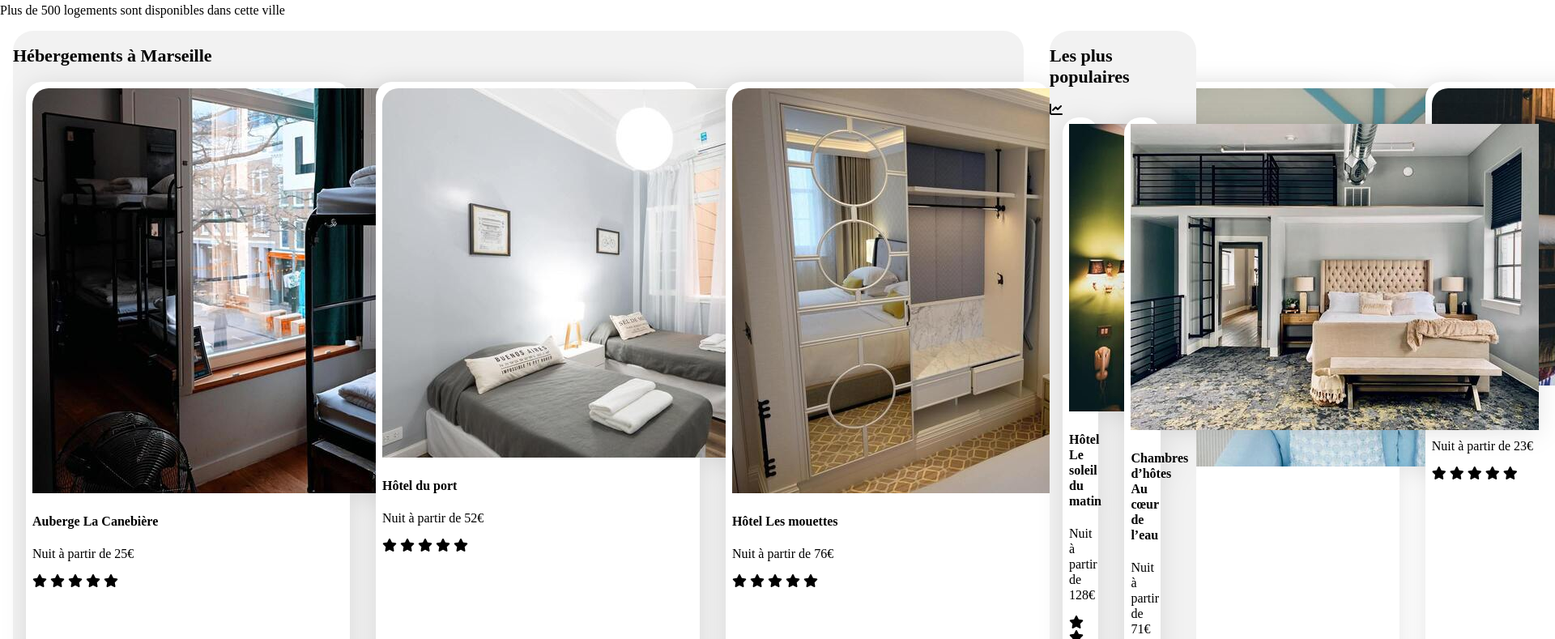
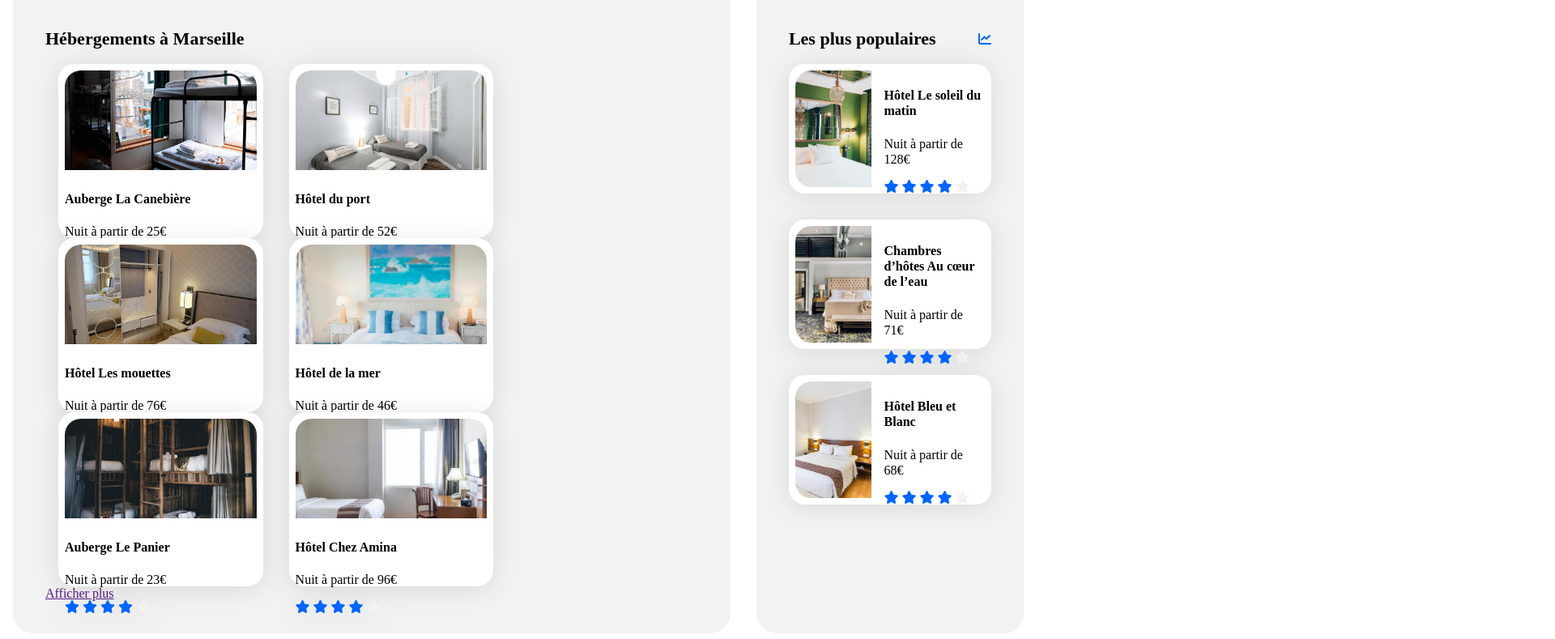
Before and after one commit to arzhgell/P2-Transformez-une-maquette-en-site-web-avec-HTML-CSS, a plain HTML site: page src/containers/Homepage/index.html in a window 1280 px wide. Shown: the part 346-1135 px from the top of the page at 81% size, 1920 px wide, since content can reach past the window. Drawn offline with Linux system fonts and the light colour scheme; a web font is replaced by a local one.

Commit message:
[WIP] Create cards classess in homepage.css

```diff
--- a/src/containers/Homepage/Homepage.css
+++ b/src/containers/Homepage/Homepage.css
@@ -0,0 +1,29 @@
+.card-primary {
+  height: 199px;
+}
+
+.card-primary img {
+  height: 62%;
+  width: 100%;
+  object-fit: cover;
+}
+
+.card-secondary {
+  height: 144px;
+}
+
+.card-secondary img {
+  height: 100%;
+  width: 40%;
+  object-fit: cover;
+}
+
+.card-activity {
+  aspect-ratio: 2 / 3;
+}
+
+.card-activity img {
+  height: 87%;
+  width: 100%;
+  object-fit: cover;
+}
--- a/src/containers/Homepage/index.html
+++ b/src/containers/Homepage/index.html
@@ -4,6 +4,7 @@
     <meta charset="utf-8" />
     <meta name="viewport" content="width=device-width" />
     <link rel="stylesheet" href="../../tools/styles/global.css" />
+    <link rel="stylesheet" href="Homepage.css" />
     <script
       src="https://kit.fontawesome.com/ae0defa13c.js"
       crossorigin="anonymous"
@@ -35,22 +36,22 @@
             Rechercher
           </button>
         </div>
-        <div>
+        <div class="d-flex">
           <h4>Filtres</h4>
           <button>
-            <i class="fa-solid fa-money-bill-wave"></i>
+            <i class="fa-solid fa-money-bill-wave color-blue"></i>
             <p>Économique</p>
           </button>
           <button>
-            <i class="fa-solid fa-person"></i>
+            <i class="fa-solid fa-person color-blue"></i>
             <p>Familial</p>
           </button>
           <button>
-            <i class="fa-solid fa-heart"></i>
+            <i class="fa-solid fa-heart color-blue"></i>
             <p>Romantique</p>
           </button>
           <button>
-            <i class="fa-solid fa-dog"></i>
+            <i class="fa-solid fa-dog color-blue"></i>
             <p>Animaux autorisés</p>
           </button>
         </div>
@@ -60,10 +61,12 @@
         </div>
       </section>
       <section id="offers" class="d-flex">
-        <div class="col-12 background-grey br-large">
+        <div class="p-l col-9 background-grey br-large">
           <h2>Hébergements à Marseille</h2>
-          <div class="d-flex flew-wrap">
-            <div class="background-white br-medium p-xxs col-4 shadow-medium">
+          <div class="d-flex flex-wrap">
+            <div
+              class="card-primary background-white br-medium p-xxs col-4 shadow-medium"
+            >
               <img
                 src="../../assets/images/accommodations/4_small/marcus-loke-WQJvWU_HZFo-unsplash.jpg"
                 class="br-medium-top"
@@ -71,14 +74,16 @@
               <h4>Auberge La Canebière</h4>
               <p>Nuit à partir de 25€</p>
               <div>
-                <i class="fa-solid fa-star"></i>
-                <i class="fa-solid fa-star"></i>
-                <i class="fa-solid fa-star"></i>
-                <i class="fa-solid fa-star"></i>
-                <i class="fa-solid fa-star"></i>
+                <i class="fa-solid fa-star color-blue"></i>
+                <i class="fa-solid fa-star color-blue"></i>
+                <i class="fa-solid fa-star color-blue"></i>
+                <i class="fa-solid fa-star color-blue"></i>
+                <i class="fa-solid fa-star color-grey"></i>
               </div>
             </div>
-            <div class="background-white br-medium p-xxs col-4 shadow-medium">
+            <div
+              class="card-primary background-white br-medium p-xxs col-4 shadow-medium"
+            >
               <img
                 src="../../assets/images/accommodations/4_small/fred-kleber-gTbaxaVLvsg-unsplash.jpg"
                 class="br-medium-top"
@@ -86,14 +91,16 @@
               <h4>Hôtel du port</h4>
               <p>Nuit à partir de 52€</p>
               <div>
-                <i class="fa-solid fa-star"></i>
-                <i class="fa-solid fa-star"></i>
-                <i class="fa-solid fa-star"></i>
-                <i class="fa-solid fa-star"></i>
-                <i class="fa-solid fa-star"></i>
+                <i class="fa-solid fa-star color-blue"></i>
+                <i class="fa-solid fa-star color-blue"></i>
+                <i class="fa-solid fa-star color-blue"></i>
+                <i class="fa-solid fa-star color-blue"></i>
+                <i class="fa-solid fa-star color-grey"></i>
               </div>
             </div>
-            <div class="background-white br-medium p-xxs col-4 shadow-medium">
+            <div
+              class="card-primary background-white br-medium p-xxs col-4 shadow-medium"
+            >
               <img
                 src="../../assets/images/accommodations/4_small/reisetopia-B8WIgxA_PFU-unsplash.jpg"
                 class="br-medium-top"
@@ -101,14 +108,16 @@
               <h4>Hôtel Les mouettes</h4>
               <p>Nuit à partir de 76€</p>
               <div>
-                <i class="fa-solid fa-star"></i>
-                <i class="fa-solid fa-star"></i>
-                <i class="fa-solid fa-star"></i>
-                <i class="fa-solid fa-star"></i>
-                <i class="fa-solid fa-star"></i>
+                <i class="fa-solid fa-star color-blue"></i>
+                <i class="fa-solid fa-star color-blue"></i>
+                <i class="fa-solid fa-star color-blue"></i>
+                <i class="fa-solid fa-star color-blue"></i>
+                <i class="fa-solid fa-star color-grey"></i>
               </div>
             </div>
-            <div class="background-white br-medium p-xxs col-4 shadow-medium">
+            <div
+              class="card-primary background-white br-medium p-xxs col-4 shadow-medium"
+            >
               <img
                 src="../../assets/images/accommodations/4_small/annie-spratt-Eg1qcIitAuA-unsplash.jpg"
                 class="br-medium-top"
@@ -117,15 +126,17 @@
                 <h4>Hôtel de la mer</h4>
                 <p>Nuit à partir de 46€</p>
                 <div>
-                  <i class="fa-solid fa-star"></i>
-                  <i class="fa-solid fa-star"></i>
-                  <i class="fa-solid fa-star"></i>
-                  <i class="fa-solid fa-star"></i>
-                  <i class="fa-solid fa-star"></i>
+                  <i class="fa-solid fa-star color-blue"></i>
+                  <i class="fa-solid fa-star color-blue"></i>
+                  <i class="fa-solid fa-star color-blue"></i>
+                  <i class="fa-solid fa-star color-blue"></i>
+                  <i class="fa-solid fa-star color-grey"></i>
                 </div>
               </div>
             </div>
-            <div class="background-white br-medium p-xxs col-4 shadow-medium">
+            <div
+              class="card-primary background-white br-medium p-xxs col-4 shadow-medium"
+            >
               <img
                 src="../../assets/images/accommodations/4_small/nicate-lee-kT-ZyaiwBe0-unsplash.jpg"
                 class="br-medium-top"
@@ -133,14 +144,16 @@
               <h4>Auberge Le Panier</h4>
               <p>Nuit à partir de 23€</p>
               <div>
-                <i class="fa-solid fa-star"></i>
-                <i class="fa-solid fa-star"></i>
-                <i class="fa-solid fa-star"></i>
-                <i class="fa-solid fa-star"></i>
-                <i class="fa-solid fa-star"></i>
+                <i class="fa-solid fa-star color-blue"></i>
+                <i class="fa-solid fa-star color-blue"></i>
+                <i class="fa-solid fa-star color-blue"></i>
+                <i class="fa-solid fa-star color-blue"></i>
+                <i class="fa-solid fa-star color-grey"></i>
               </div>
             </div>
-            <div class="background-white br-medium p-xxs col-4 shadow-medium">
+            <div
+              class="card-primary background-white br-medium p-xxs col-4 shadow-medium"
+            >
               <img
                 src="../../assets/images/accommodations/4_small/febrian-zakaria-M6S1WvfW68A-unsplash.jpg"
                 class="br-medium-top"
@@ -148,65 +161,78 @@
               <h4>Hôtel Chez Amina</h4>
               <p>Nuit à partir de 96€</p>
               <div>
-                <i class="fa-solid fa-star"></i>
-                <i class="fa-solid fa-star"></i>
-                <i class="fa-solid fa-star"></i>
-                <i class="fa-solid fa-star"></i>
-                <i class="fa-solid fa-star"></i>
+                <i class="fa-solid fa-star color-blue"></i>
+                <i class="fa-solid fa-star color-blue"></i>
+                <i class="fa-solid fa-star color-blue"></i>
+                <i class="fa-solid fa-star color-blue"></i>
+                <i class="fa-solid fa-star color-grey"></i>
               </div>
             </div>
           </div>
           <a href="">Afficher plus</a>
         </div>
-        <div class="d-flex flex-wrap col-2 background-grey br-large">
-          <div>
+        <div
+          class="p-l d-flex flex-column flex-wrap col-3 background-grey br-large"
+        >
+          <div class="d-flex align-items-center justify-content-between">
             <h2>Les plus populaires</h2>
-            <i class="fa-solid fa-chart-line"></i>
+            <i class="fa-solid fa-chart-line color-blue"></i>
           </div>
-          <div class="background-white br-medium p-xxs col-4 shadow-medium">
+          <div
+            class="card-secondary background-white br-medium p-xxs shadow-medium mb-m d-flex"
+          >
             <img
               src="../../assets/images/accommodations/4_small/emile-guillemot-Bj_rcSC5XfE-unsplash.jpg"
+              class="br-medium-left"
             />
-            <div>
+            <div class="ml-xs">
               <h4>Hôtel Le soleil du matin</h4>
               <p>Nuit à partir de 128€</p>
               <div>
-                <i class="fa-solid fa-star"></i>
-                <i class="fa-solid fa-star"></i>
-                <i class="fa-solid fa-star"></i>
-                <i class="fa-solid fa-star"></i>
-                <i class="fa-solid fa-star"></i>
+                <i class="fa-solid fa-star color-blue"></i>
+                <i class="fa-solid fa-star color-blue"></i>
+                <i class="fa-solid fa-star color-blue"></i>
+                <i class="fa-solid fa-star color-blue"></i>
+                <i class="fa-solid fa-star color-grey"></i>
               </div>
             </div>
           </div>
-          <div class="background-white br-medium p-xxs col-4 shadow-medium">
+          <div
+            class="card-secondary background-white br-medium p-xxs shadow-medium mb-m d-flex"
+          >
             <img
               src="../../assets/images/accommodations/4_small/aw-creative-VGs8z60yT2c-unsplash.jpg"
+              class="br-medium-left"
             />
-            <div>
+            <div class="ml-xs">
               <h4>Chambres d’hôtes Au cœur de l’eau</h4>
               <p>Nuit à partir de 71€</p>
               <div>
-                <i class="fa-solid fa-star"></i>
-                <i class="fa-solid fa-star"></i>
-                <i class="fa-solid fa-star"></i>
-                <i class="fa-solid fa-star"></i>
-                <i class="fa-solid fa-star"></i>
+                <i class="fa-solid fa-star color-blue"></i>
+                <i class="fa-solid fa-star color-blue"></i>
+                <i class="fa-solid fa-star color-blue"></i>
+                <i class="fa-solid fa-star color-blue"></i>
+                <i class="fa-solid fa-star color-grey"></i>
               </div>
             </div>
           </div>
-          <div class="background-white br-medium p-xxs col-4 shadow-medium">
+          <div
+            class="card-secondary background-white br-medium p-xxs shadow-medium d-flex"
+          >
             <img
               src="../../assets/images/accommodations/4_small/febrian-zakaria-sjvU0THccQA-unsplash.jpg"
+              class="br-medium-left"
             />
-            <h4>Hôtel Bleu et Blanc</h4>
-            <p>Nuit à partir de 68€</p>
-            <div>
-              <i class="fa-solid fa-star"></i>
-              <i class="fa-solid fa-star"></i>
-              <i class="fa-solid fa-star"></i>
-              <i class="fa-solid fa-star"></i>
-              <i class="fa-solid fa-star"></i>
+            <div class="ml-xs">
+              <h4>Hôtel Bleu et Blanc</h4>
+              <p>Nuit à partir de 68€</p>
+              <div>
+                <i class="fa-solid fa-star color-blue"></i>
+                <i class="fa-solid fa-star color-blue"></i>
+                <i class="fa-solid fa-star color-blue"></i>
+                <i class="fa-solid fa-star color-blue"></i>
+                <i class="fa-solid fa-star color-grey"></i>
+              </div>
             </div>
           </div>
         </div>
@@ -215,34 +241,38 @@
         <h2>Activités à Marseille</h2>
         <div class="d-flex">
           <div
-            class="background-white br-medium col-3 shadow-medium d-flex flex-column"
+            class="card-activity background-white br-medium col-3 shadow-medium d-flex flex-column"
           >
             <img
               src="../../assets/images/activities/4_small/reno-laithienne-QUgJhdY5Fyk-unsplash.jpg"
+              class="br-medium-top"
             />
             <h4>Vieux-port</h4>
           </div>
           <div
-            class="background-white br-medium col-3 shadow-medium d-flex flex-column"
+            class="card-activity background-white br-medium col-3 shadow-medium d-flex flex-column"
           >
             <img
               src="../../assets/images/activities/4_small/paul-hermann-QFTrLdQIRhI-unsplash.jpg"
+              class="br-medium-top"
             />
             <h4>Fort de Pomègues</h4>
           </div>
           <div
-            class="background-white br-medium col-3 shadow-medium d-flex flex-column"
+            class="card-activity background-white br-medium col-3 shadow-medium d-flex flex-column"
           >
             <img
               src="../../assets/images/activities/4_small/kilyan-sockalingum-NR8-cBCN3aI-unsplash.jpg"
+              class="br-medium-top"
             />
             <h4>Parc national des Calanques</h4>
           </div>
           <div
-            class="background-white br-medium col-3 shadow-medium d-flex flex-column"
+            class="card-activity background-white br-medium col-3 shadow-medium d-flex flex-column"
           >
             <img
               src="../../assets/images/activities/4_small/florian-wehde-xW9e8gdotxI-unsplash.jpg"
+              class="br-medium-top"
             />
             <h4>Notre-Dame-de-la-Garde</h4>
           </div>
--- a/src/tools/styles/colors.css
+++ b/src/tools/styles/colors.css
@@ -25,3 +25,7 @@
 .color-white {
   color: #ffffff;
 }
+
+.color-grey {
+  color: #f2f2f2;
+}
--- a/src/tools/styles/spacing.css
+++ b/src/tools/styles/spacing.css
@@ -4,6 +4,10 @@
 
 .p-xxs {
   padding: 8px;
+}
+
+.p-l {
+  padding: 40px;
 }
 
 .px-xxxl {
@@ -14,3 +18,11 @@
 /**
 * MARGIN
 **/
+
+.mb-m {
+  margin-bottom: 32px;
+}
+
+.ml-xs {
+  margin-left: 16px;
+}
```
